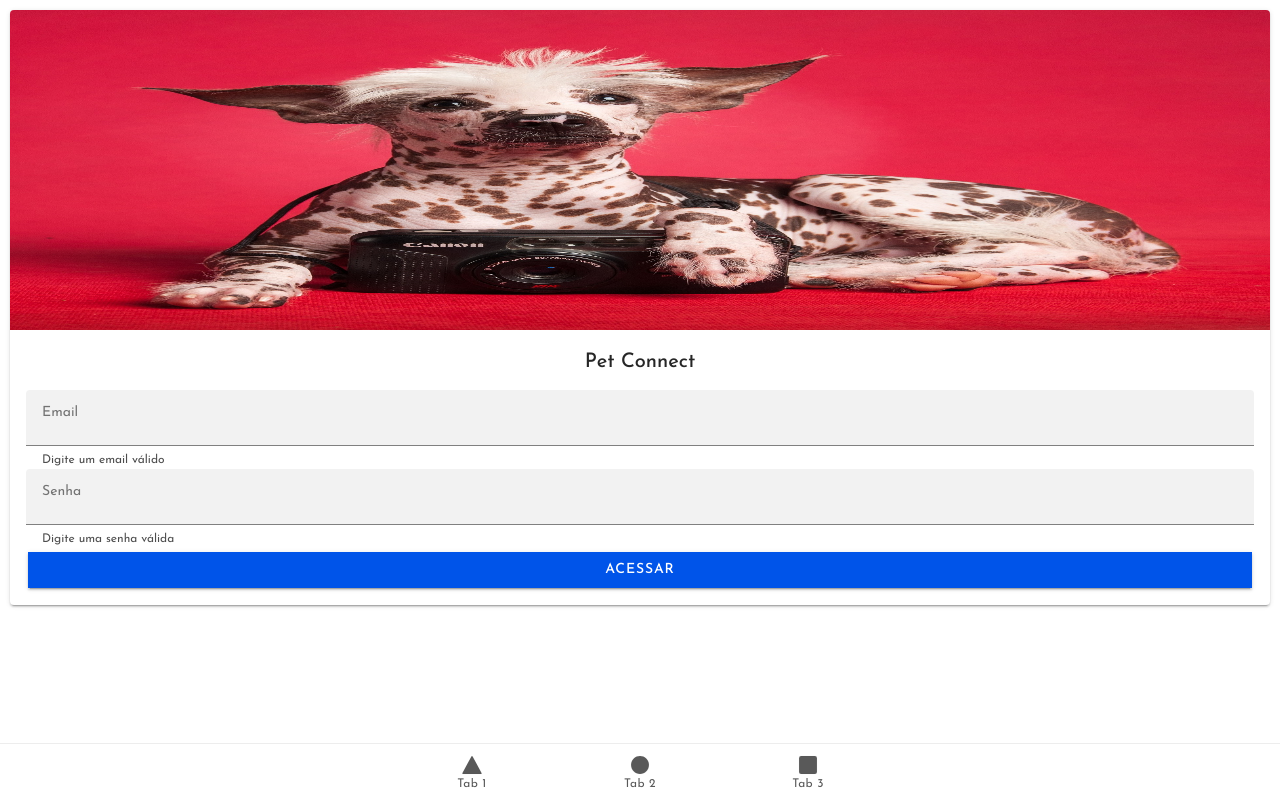
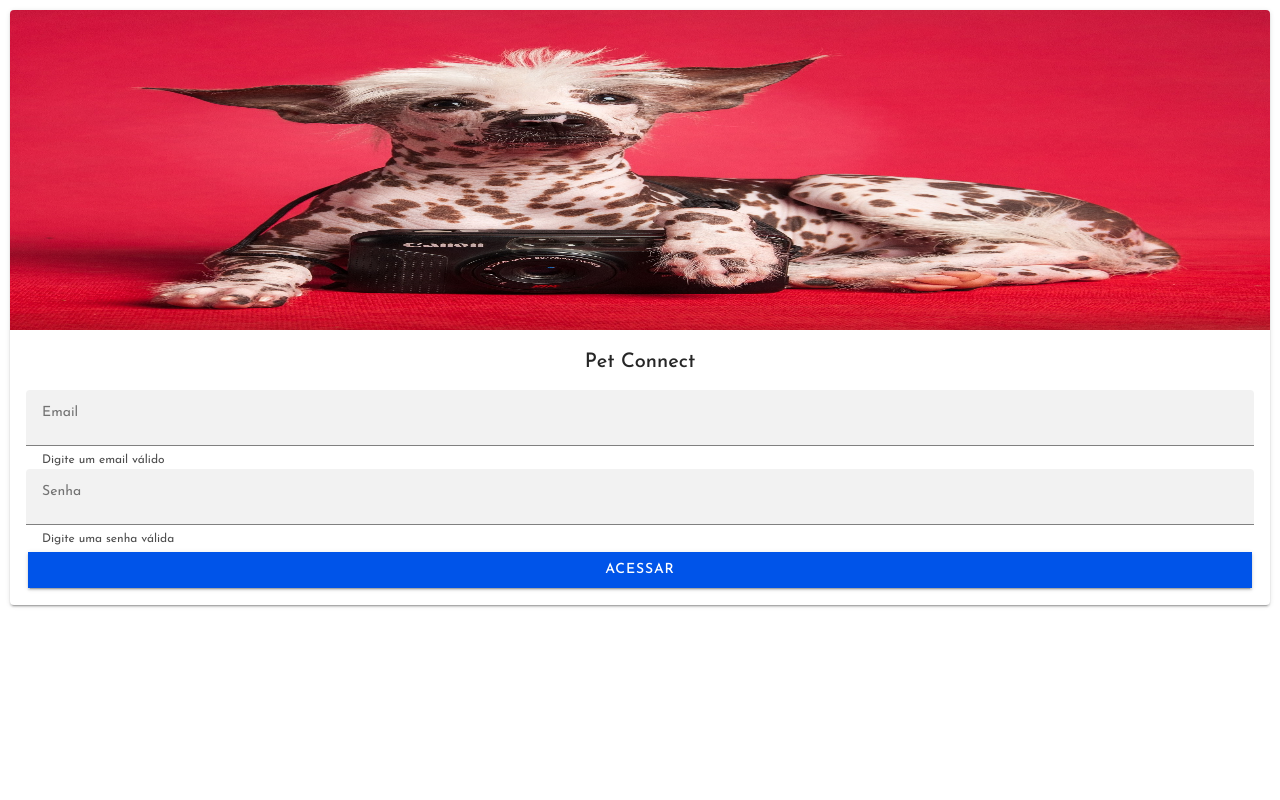
Before and after one commit to jonas-amilton/app-pet-connect-unisinos, a React (Vite) app: page /login in a window 1280 px wide. Built offline with nearby package versions, Linux system fonts and the light colour scheme.

Commit message:
feat: adicionado validação para verificar se usuário está logado para exibir botões de navegação, adicionado a pagina de registro de usuário

```diff
--- a/src/App.tsx
+++ b/src/App.tsx
@@ -46,8 +46,11 @@ import "@ionic/react/css/palettes/dark.system.css";
 /* Theme variables */
 import "./theme/variables.css";
 import PrivateRoute from "./components/PrivateRoute";
+import Register from "./pages/Register";
 
 setupIonicReact();
+
+const isLoggedIn = localStorage.getItem("userEmail");
 
 const App: React.FC = () => (
   <IonApp>
@@ -57,6 +60,9 @@ const App: React.FC = () => (
           <Route exact path="/login">
             <Login />
           </Route>
+          <Route exact path="/register">
+            <Register />
+          </Route>
           <PrivateRoute path="/tab1" component={Tab1} exact />
           <PrivateRoute path="/tab2" component={Tab2} exact />
           <PrivateRoute path="/tab3" component={Tab3} exact />
@@ -64,6 +70,7 @@ const App: React.FC = () => (
             <Redirect to="/login" />
           </Route>
         </IonRouterOutlet>
+        {isLoggedIn && (
           <IonTabBar slot="bottom">
             <IonTabButton tab="tab1" href="/tab1">
               <IonIcon aria-hidden="true" icon={triangle} />
@@ -78,6 +85,7 @@ const App: React.FC = () => (
               <IonLabel>Tab 3</IonLabel>
             </IonTabButton>
           </IonTabBar>
+        )}
       </IonTabs>
     </IonReactRouter>
   </IonApp>
```
Lines whose indentation alone changed are shown as unchanged.
